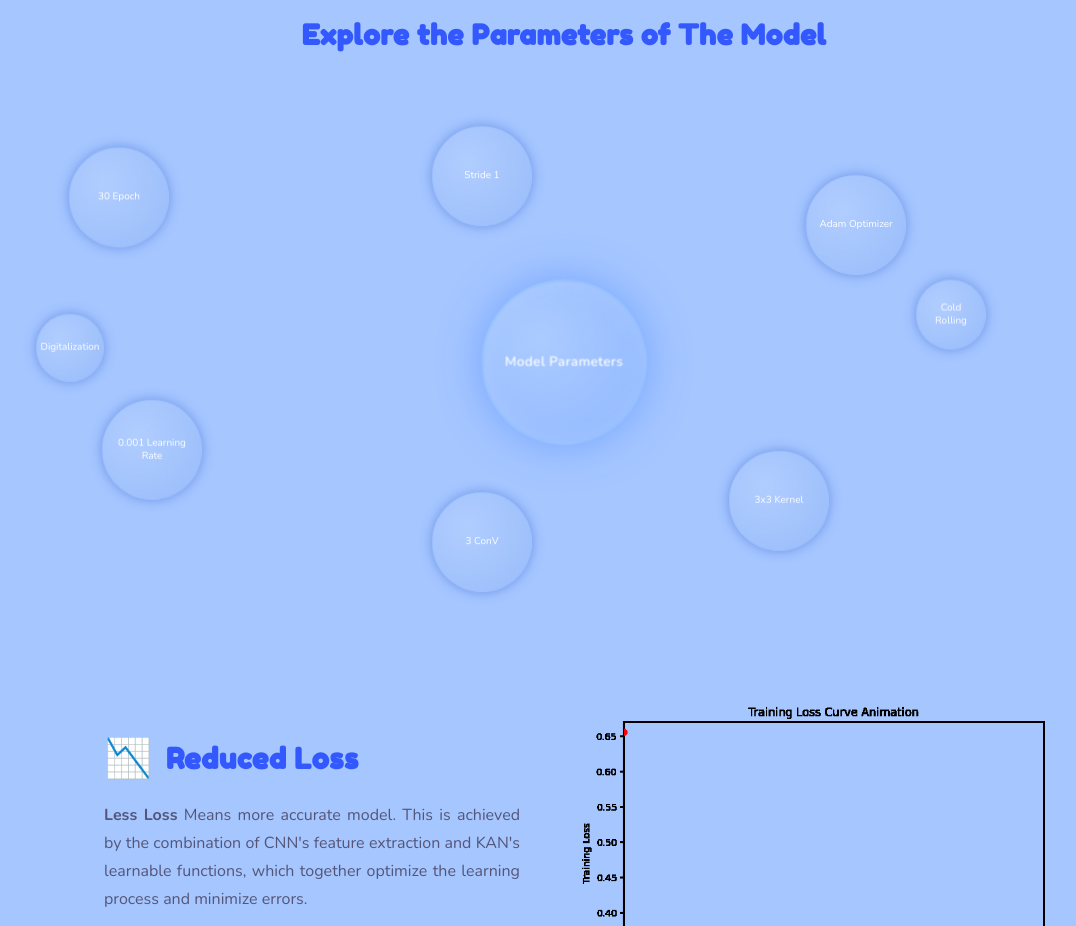
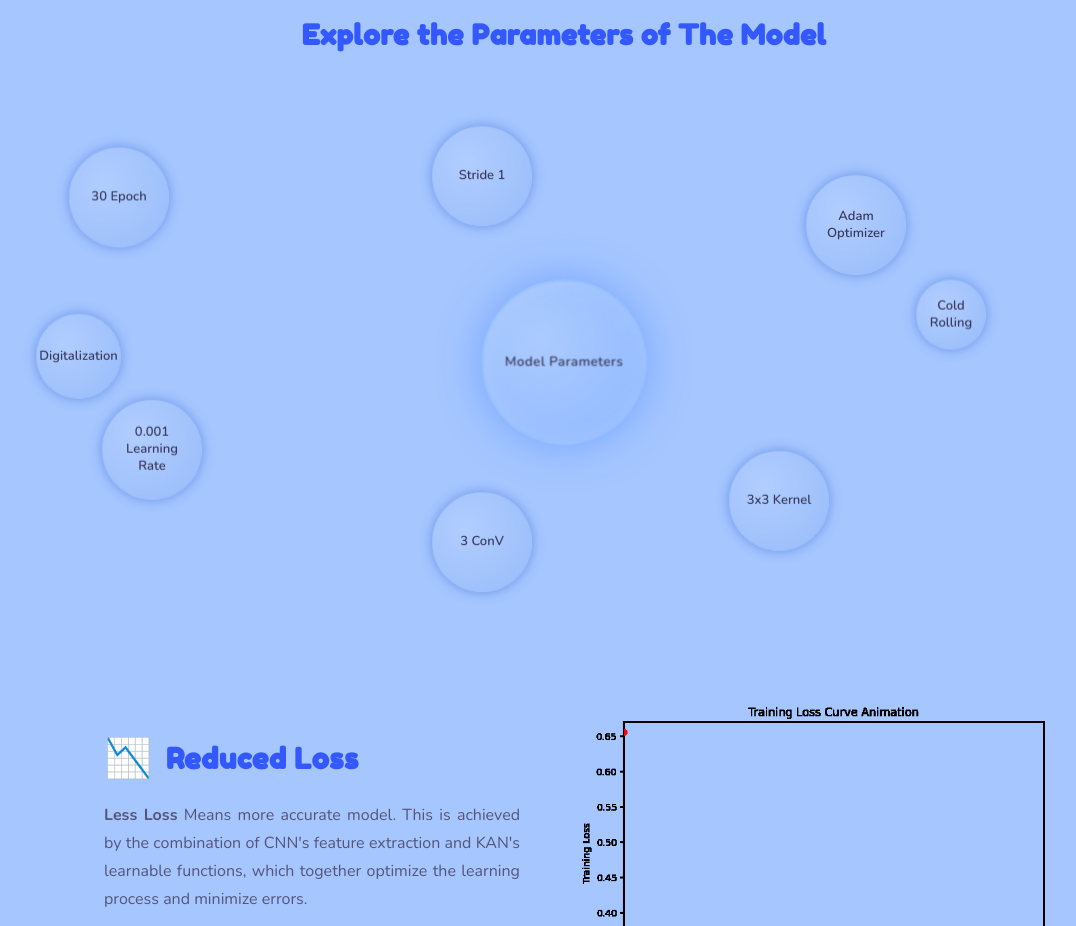
Before and after one commit to Abhiraj-Sardar/CON-KAN, an Angular app in the folder Frontend/model-frontend/: page / in a window 1280 px wide. Shown: the part 1080-2006 px from the top of the page, without its empty margins (76-1152 px from the left). Built offline with nearby package versions, Linux system fonts and the light colour scheme.

Commit message:
updated content

```diff
--- a/Frontend/model-frontend/src/app/components/home/home.component.css
+++ b/Frontend/model-frontend/src/app/components/home/home.component.css
@@ -311,7 +311,7 @@
       justify-content: center;
       text-align: center;
       padding: 16px;
-      color: var(--white);
+      color: var(--text-dark);
       font-size: 13px;
       font-weight: 600;
       letter-spacing: 0.4px;
@@ -340,9 +340,9 @@
       justify-content: center;
       text-align: center;
       padding: 8px;
-      color: var(--white);
-      font-size: 10px;
-      font-weight: 500;
+      color: var(--text-dark);
+      font-size: 13px;
+      font-weight: 600;
       line-height: 1.3;
       backdrop-filter: blur(3px);
       animation: float linear infinite;
@@ -355,4 +355,4 @@
     .b5  { width: 100px;  height: 100px;  top: 5%;   left: 38%;  animation-duration: 9s;  animation-delay: 1.5s;  }
     .b6  { width: 100px;  height: 100px;  top: 78%;  left: 38%;  animation-duration: 6.5s;animation-delay: 0.8s;  }
     .b7  { width: 70px;  height: 70px;  top: 35%;  left: 82%;  animation-duration: 7.5s;animation-delay: 3s;    }
-    .b8  { width: 68px;  height: 68px;  top: 42%;  left: 2%;   animation-duration: 8.5s;animation-delay: 2.5s;  }
+    .b8  { width: 85px;  height: 85px;  top: 42%;  left: 2%;   animation-duration: 8.5s;animation-delay: 2.5s;  }
```
